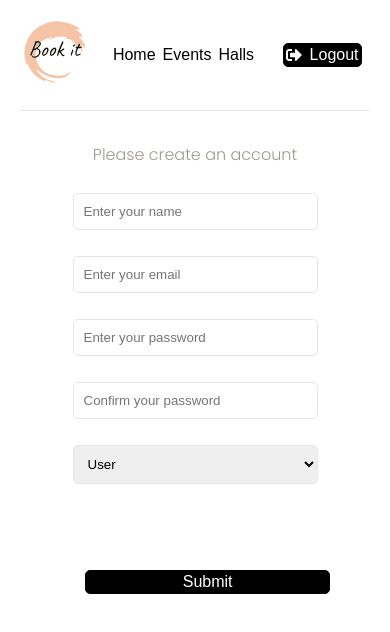
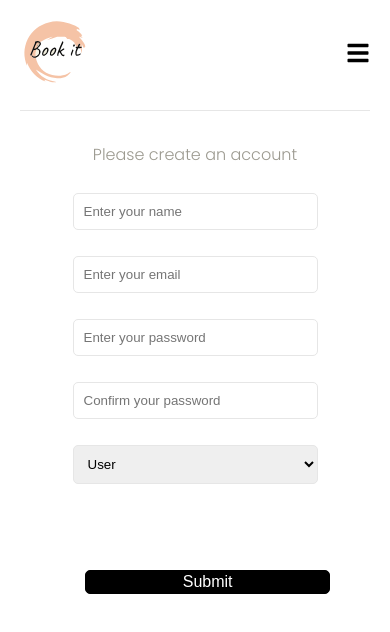
Before and after one commit to kathirKarthik001/Book-it, a React (Vite) app in the folder frontend/: page /register in a window 390 px wide. Shown: the top 632 px of the page. Built offline with nearby package versions, Linux system fonts and the light colour scheme; sample sign-in values are in the browser's storage.

Commit message:
navbar responsiveness added in [header.jsx]

```diff
--- a/frontend/package.json
+++ b/frontend/package.json
@@ -10,6 +10,7 @@
     "preview": "vite preview"
   },
   "dependencies": {
+    "@radix-ui/react-icons": "^1.3.0",
     "@reduxjs/toolkit": "^2.1.0",
     "axios": "^1.6.7",
     "react": "^18.2.0",
@@ -20,6 +21,7 @@
     "react-toastify": "^10.0.4"
   },
   "devDependencies": {
+    "@types/node": "^22.5.4",
     "@types/react": "^18.2.43",
     "@types/react-dom": "^18.2.17",
     "@vitejs/plugin-react": "^4.2.1",
--- a/frontend/src/components/header.jsx
+++ b/frontend/src/components/header.jsx
@@ -1,131 +1,103 @@
-import React from 'react'
-import Logo from './Logo'
-import {Link , useNavigate} from 'react-router-dom'
-import {FaSignInAlt , FaSignOutAlt , FaUser } from 'react-icons/fa'
-import { useDispatch , useSelector} from 'react-redux'
-import { logout, reset } from '../features/auth/authSlice'
-import { toast } from 'react-toastify'
+/* eslint-disable react/prop-types */
+import Logo from './Logo';
+import { Link, useNavigate } from 'react-router-dom';
+import { FaSignInAlt, FaSignOutAlt, FaBars, FaTimes } from 'react-icons/fa';
+import { useDispatch, useSelector } from 'react-redux';
+import { logout, reset } from '../features/auth/authSlice';
+import { useState, useEffect } from 'react';
 
-function Header({onSelect}) {
-   const {user} = useSelector((state) => state.auth)
-   const dispatch = useDispatch()
-   const navigate = useNavigate()
+function Header({ onSelect }) {
+  const { user } = useSelector((state) => state.auth);
+  const dispatch = useDispatch();
+  const navigate = useNavigate();
+  const [menuOpen, setMenuOpen] = useState(false);
 
-   const onTouch = (val) =>{
-    onSelect(val)
-   }
+  const onTouch = (val) => {
+    onSelect(val);
+    setMenuOpen(false); // Close menu on selection
+  };
 
+  const handleLogout = () => {
+    dispatch(logout());
+    dispatch(reset());
+    navigate('/login');
+  };
 
+  const toggleMenu = () => {
+    setMenuOpen((prevMenuOpen) => {
+      const newState = !prevMenuOpen;
+      console.log("Toggling menu. Previous state:", prevMenuOpen, "New state:", newState);
+      return newState;
+    });
+  };
 
-   const handleLogout =() =>{
-    dispatch(logout())
-    dispatch(reset())
-    navigate('/login')
-}
+  useEffect(() => {
+    console.log("Menu open state has changed:", menuOpen);
+  }, [menuOpen]);
 
-// Register page
-   if(!user || user.message){
-
+  if (!user || user.message) {
     return (
-            <>
-            <header className='header'>
-                <div className="logo">
-                    <Link to='/' > <Logo width='70px' /> </Link>
-                </div>
-
-
-
-                <div>
-                    <h1>Register</h1>
-                </div>
-
-                <Link to='/login'>
-                    <div className='login-button'>
-                        <FaSignInAlt/>Login
-                    </div>
-                </Link>
-
-
-            </header>
-            </>
-        )
-   }
-
-   if(user){
-        const {role} = user
-
-        if(role === 'admin'){
-            return (
-                <>
       <header className='header'>
         <div className="logo">
           <Link to='/'> <Logo width='70px' /> </Link>
         </div>
+        <div>
+          <h1>Register</h1>
+        </div>
+        <Link to='/login'>
+          <div className='login-button'>
+            <FaSignInAlt />Login
+          </div>
+        </Link>
+      </header>
+    );
+  }
 
-                    <ul>
+  if (user) {
+    const { role } = user;
+    return (
+      <header className='header'>
+        <div className="logo">
+          <Link to='/'> <Logo width='70px' /> </Link>
+        </div>
+        <button className='menu-toggle' onClick={toggleMenu}>
+          {menuOpen ? <FaTimes size={24} /> : <FaBars size={24} />}
+        </button>
+        <nav className={`nav-links ${menuOpen ? 'active' : ''}`}>
+          <ul className='nav-items'>
+            {role === 'admin' ? (
+              <>
                 <li>
-                            <button className='tab' onClick={()=>onTouch(1)}> Home</button>
+                  <button className='tab' onClick={() => onTouch(1)}> Home</button>
                 </li>
                 <li>
-                            <button className='tab' onClick={()=>onTouch(2)}>Events</button>
+                  <button className='tab' onClick={() => onTouch(2)}>Events</button>
                 </li>
                 <li>
-                            <button className='tab' onClick={()=>onTouch(3)}>Halls</button>
+                  <button className='tab' onClick={() => onTouch(3)}>Halls</button>
                 </li>
-                    </ul>
-
-
-                    <button className='btn' onClick={handleLogout}>
-                            <FaSignOutAlt/> Logout
-                   </button>
-
-
-
-
-
-                </header>
               </>
-            )
-        }
-        else if(role === 'user'){
-            return (
+            ) : (
               <>
-                <header className='header'>
-                    <div className="logo">
-                        <Link to='/' > <Logo width='70px' /> </Link>
-                    </div>
-
-                    <ul>
                 <li>
-                            <button className='tab' onClick={()=>onTouch(4)}>Reserve</button>
+                  <button className='tab' onClick={() => onTouch(4)}>Reserve</button>
                 </li>
                 <li>
-                            <button className='tab' onClick={()=>onTouch(2)}>Events</button>
+                  <button className='tab' onClick={() => onTouch(2)}>Events</button>
                 </li>
                 <li>
-                            <button className='tab' onClick={()=>onTouch(5)}>Bookings</button>
+                  <button className='tab' onClick={() => onTouch(5)}>Bookings</button>
                 </li>
+              </>
+            )}
           </ul>
-
           <button className='btn' onClick={handleLogout}>
-                           <FaSignOutAlt/> Logout
+            <FaSignOutAlt /> Logout
           </button>
-
-
-
-
-
+        </nav>
       </header>
-                </>
-            )
+    );
   }
 }
 
-//    if(user.message){
-//     handleLogout()
-//     toast.error('login failed')
-//    }
-
-}
-
-export default Header
+export default Header;
--- a/frontend/src/index.css
+++ b/frontend/src/index.css
@@ -1,5 +1,7 @@
 @import url('https://fonts.googleapis.com/css2?family=Poppins:wght@300;400;600;700&display=swap');
 @import url('https://fonts.googleapis.com/css2?family=Inter&display=swap');
+
+
 * {
   margin: 0;
   padding: 0;
@@ -51,6 +53,7 @@ h3 {
   text-align: center;
 }
 
+/* Navbar Styles */
 .header {
   display: flex;
   justify-content: space-between;
@@ -61,19 +64,26 @@ h3 {
   cursor: pointer;
 }
 
+
 .header ul {
   display: flex;
   align-items: center;
-  justify-content: space-between;
+  justify-content: center;
+  flex-grow: 1;
 }
 
 .header ul li {
   margin-left: 50px;
 }
 
+.header ul li:first-child {
+  margin-left: 0;
+}
+
 .header ul li a {
   display: flex;
   align-items: center;
+  justify-content: center;
 }
 
 .header ul li a:hover {
@@ -95,6 +105,182 @@ h3 {
   color: #828282;
 }
 
+/* Button Styles */
+.btn {
+  padding: 10px 20px;
+  border: 1px solid #000;
+  border-radius: 5px;
+  background: #000;
+  color: #fff;
+  font-size: 16px;
+  font-weight: 700;
+  cursor: pointer;
+  text-align: center;
+  display: flex;
+  align-items: center;
+  justify-content: center;
+}
+
+.btn svg {
+  margin-right: 8px;
+}
+
+.btn-reverse {
+  background: #fff;
+  color: #000;
+}
+
+.btn-block {
+  width: 100%;
+  margin-bottom: 20px;
+}
+
+.btn:hover {
+  transform: scale(0.98);
+}
+
+/* Navigation tab styles */
+.tab {
+  border: none;
+  background: transparent;
+  font-size: 1rem;
+  font-family: sans-serif;
+  font-weight: 400;
+  cursor: pointer;
+}
+
+/* Menu Toggle Button */
+.menu-toggle {
+  display: none;
+  font-size: 2rem;
+  background: none;
+  border: none;
+  cursor: pointer;
+}
+
+/* Large screen styles (desktop) */
+@media (min-width: 1024px) {
+  .header {
+    flex-direction: row;
+  }
+
+  .nav-links {
+    display: flex;
+    align-items: center;
+    justify-content: center;
+    flex-grow: 1;
+  }
+
+  .menu-toggle {
+    display: none;
+  }
+
+  .header .btn {
+    margin-left: auto;
+  }
+}
+
+/* Medium screen styles (tablets in landscape) */
+@media (min-width: 768px) and (max-width: 1023px) {
+  .header {
+    flex-direction: row;
+    justify-content: space-between;
+    align-items: center;
+    width: 100%;
+  }
+
+  .nav-links {
+    display: flex;
+    align-items: center;
+    justify-content: center;
+    flex-grow: 1;
+  }
+
+  .menu-toggle {
+    display: none; /* Hide by default */
+    font-size: 2rem;
+    background: none;
+    border: none;
+    cursor: pointer;
+  }
+
+  .header .btn {
+    width: auto;
+    text-align: center;
+    margin-left: auto;
+  }
+}
+
+/* Small screen styles (tablets in portrait, large mobile phones) */
+@media (max-width: 767px) {
+  .header {
+    flex-direction: row;
+    justify-content: space-between;
+    align-items: center;
+    width: 100%;
+  }
+
+  .nav-links {
+    position: fixed;
+    top: 0;
+    right: 0;
+    width: 70%;
+    height: 100vh;
+    background: rgba(255, 244, 244, 0.95);
+    transform: translateX(100%);
+    transition: transform 0.3s ease;
+    display: flex;
+    flex-direction: column;
+    justify-content: center;
+    align-items: center;
+    padding: 0;
+    z-index: 100;
+  }
+
+  .nav-links.active {
+    transform: translateX(0);
+  }
+
+  .nav-items {
+    display: flex;
+    flex-direction: column;
+    width: auto;
+    margin: 0;
+    padding: 0;
+    align-items: center;
+  }
+
+  .nav-links ul li {
+    margin-bottom: 20px;
+  }
+
+  .menu-toggle {
+    display: block;
+    margin-left: auto;
+  }
+
+  .header .btn {
+    width: 50%;
+    margin-top: 20px;
+    text-align: center;
+    margin-bottom: 40px;
+  }
+}
+
+/* Extra small screen styles (small mobile phones) */
+@media (max-width: 480px) {
+  .header {
+    flex-direction: row;
+  }
+
+  .nav-links {
+    width: 100%;
+  }
+
+  .header .btn {
+    width: 75%;
+  }
+}
 
 
 .form,
@@ -125,39 +311,7 @@ h3 {
   margin: 0 0 5px 3px;
 }
 
-.btn {
-  padding: 10px 20px;
-  border: 1px solid #000;
-  border-radius: 5px;
-  background: #000;
-  color: #fff;
-  font-size: 16px;
-  font-weight: 700;
-  cursor: pointer;
-  text-align: center;
-  appearance: button;
-  display: flex;
-  align-items: center;
-  justify-content: center;
-}
 
-.btn svg {
-  margin-right: 8px;
-}
-
-.btn-reverse {
-  background: #fff;
-  color: #000;
-}
-
-.btn-block {
-  width: 100%;
-  margin-bottom: 20px;
-}
-
-.btn:hover {
-  transform: scale(0.98);
-}
 
 .loadingSpinnerContainer {
   position: fixed;
@@ -216,15 +370,6 @@ p{
 
 .r-submit{
   margin-top: 60px;
-}
-
-.tab{
-  border:none;
-  background: transparent;
-  font-size: 1rem;
-  font-family: sans-serif;
-  font-weight: 400;
-  cursor: pointer;
 }
 
 
```
Also changed, not shown: 2 other files (tests, documents, lock files or other folders). Lines whose indentation alone changed are shown as unchanged.
